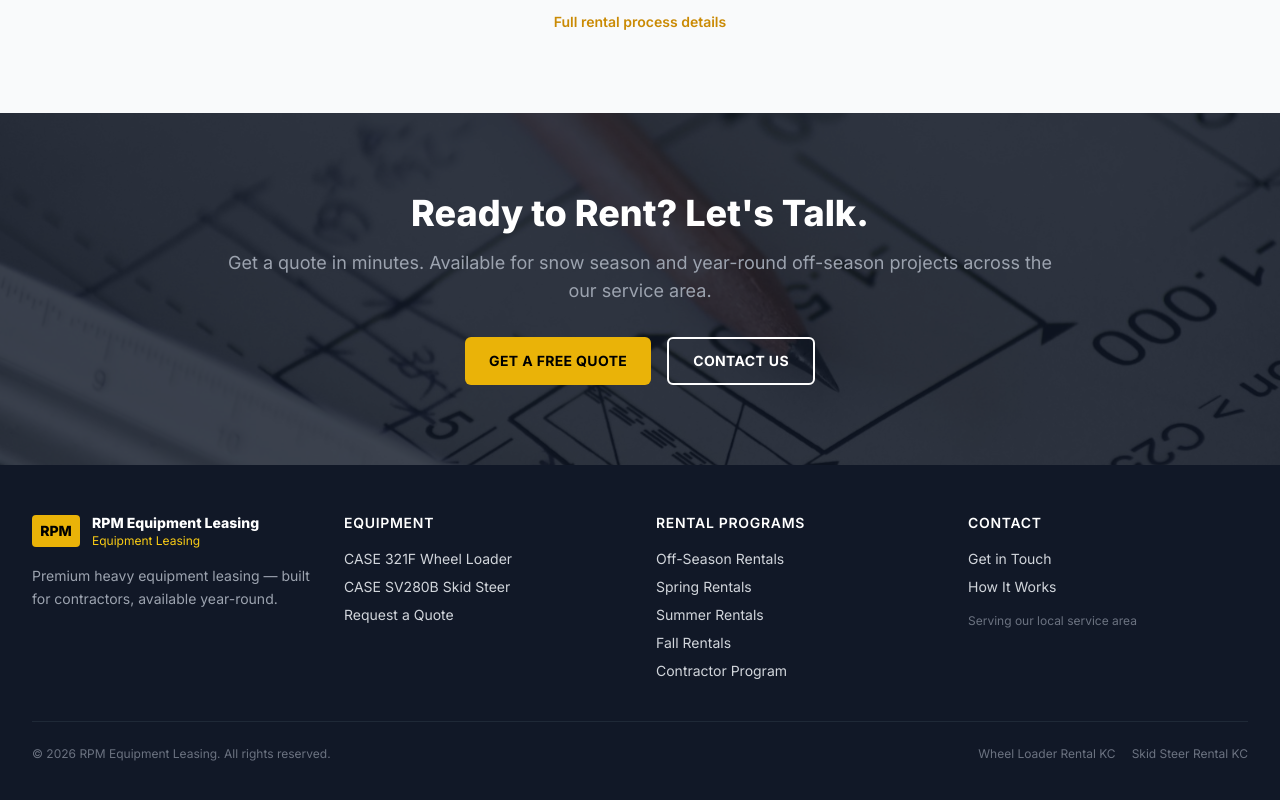
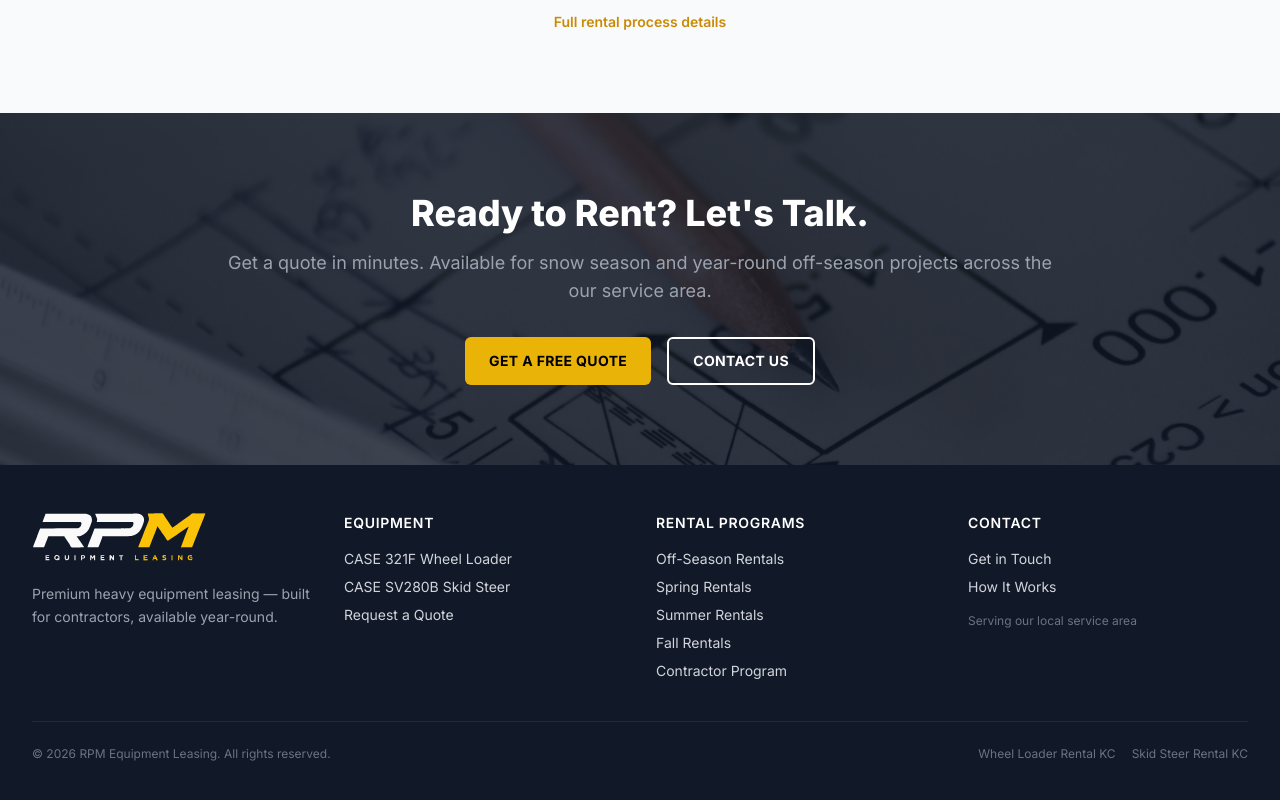
Before and after one commit to agcivsav/kc-snow-contractors, a Next.js app: page / in a window 1280 px wide. Shown: the part 3398-4198 px from the top of the page. Built offline with nearby package versions, Linux system fonts and the light colour scheme; no server answers.

Commit message:
footer fix

```diff
--- a/components/Footer.tsx
+++ b/components/Footer.tsx
@@ -1,4 +1,5 @@
 import Link from 'next/link';
+import Image from 'next/image';
 
 export default function Footer() {
   return (
@@ -7,15 +8,15 @@ export default function Footer() {
         <div className="grid grid-cols-1 md:grid-cols-4 gap-8">
           {/* Brand */}
           <div className="md:col-span-1">
-            <div className="flex items-center space-x-3 mb-4">
-              <div className="w-12 h-8 bg-yellow-500 rounded flex items-center justify-center">
-                <span className="text-black font-extrabold text-sm">RPM</span>
-              </div>
-              <div>
-                <div className="font-extrabold text-white text-sm">RPM Equipment Leasing</div>
-                <div className="text-xs text-yellow-400">Equipment Leasing</div>
-              </div>
-            </div>
+            <Link href="/" className="inline-block mb-4">
+              <Image
+                src="/logo.svg"
+                alt="RPM Equipment Leasing"
+                width={360}
+                height={120}
+                className="h-12 w-auto"
+              />
+            </Link>
             <p className="text-sm text-gray-400 leading-relaxed">
               Premium heavy equipment leasing — built for contractors, available year-round.
             </p>
```
